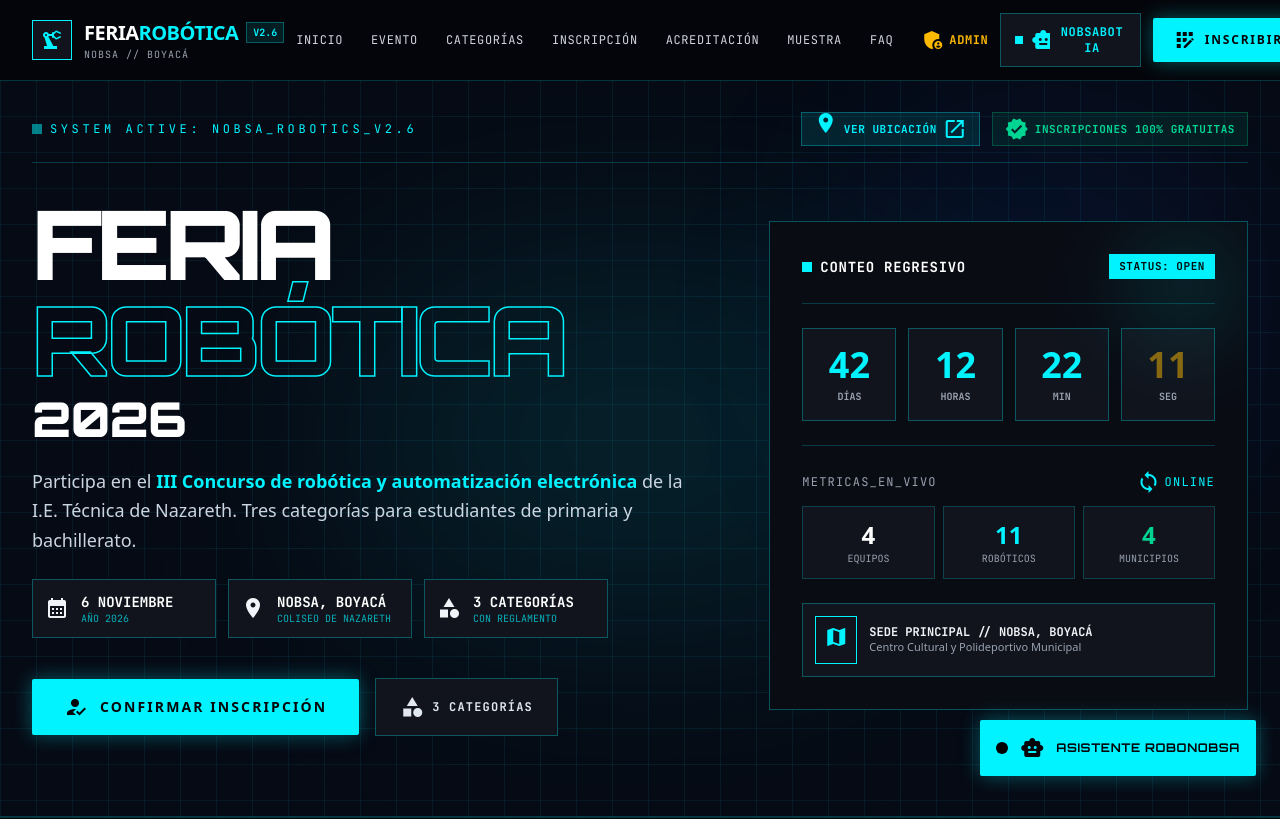
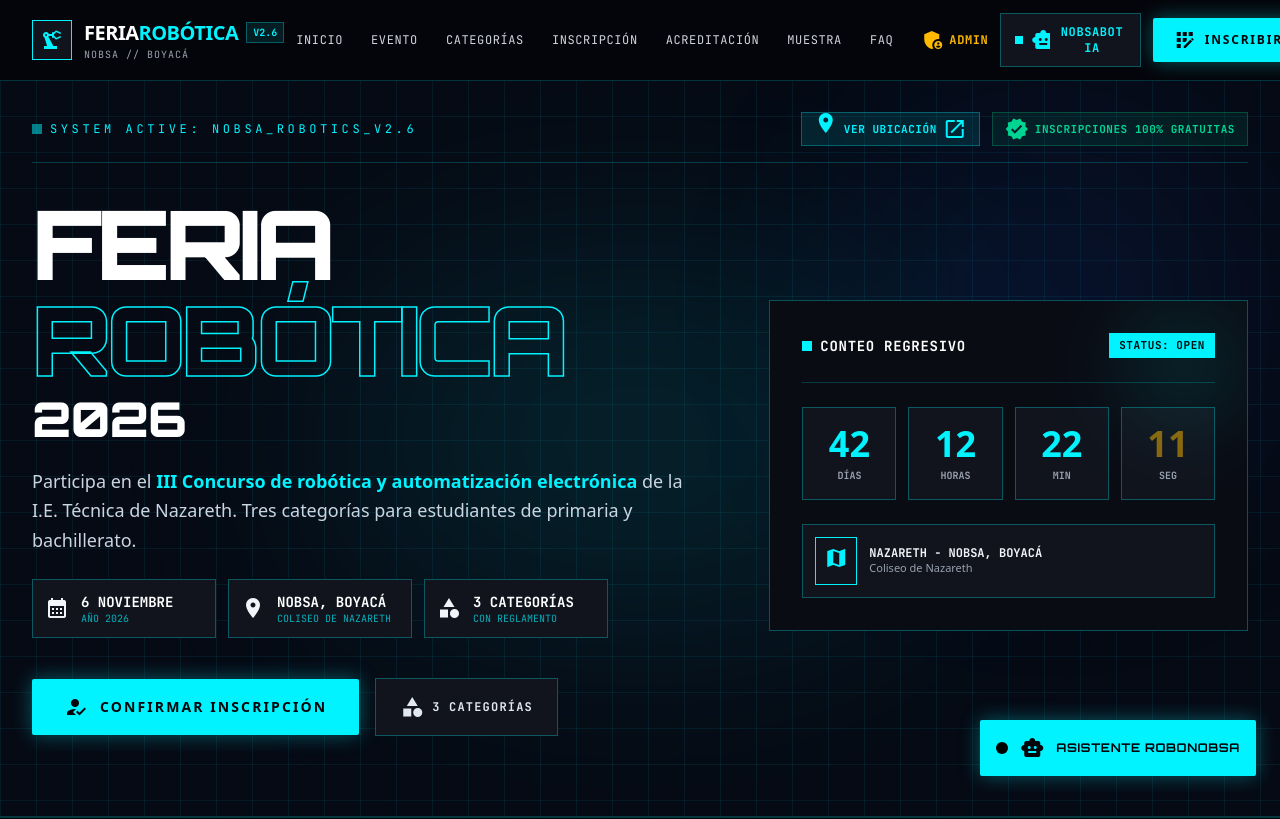
Before and after one commit to StevenRincon/feria-robotica, an Angular app: page / in a window 1280 px wide. Shown: the top 819 px of the page. Built offline with nearby package versions, Linux system fonts and the light colour scheme.

Commit message:
Cambio: Metricas y ubicacion

```diff
--- a/src/app/components/hero/hero.ts
+++ b/src/app/components/hero/hero.ts
@@ -143,31 +143,7 @@ interface TimeRemaining {
               </div>
 
               <!-- Live Registration Metrics Summary -->
-              <div class="mt-6 pt-6 border-t border-[#00f3ff]/20 space-y-3">
-                <div class="text-xs font-mono uppercase tracking-widest text-gray-400 flex items-center justify-between">
-                  <span>METRICAS_EN_VIVO</span>
-                  <span class="text-[#00f3ff] flex items-center gap-1">
-                    <mat-icon class="text-sm">sync</mat-icon> ONLINE
-                  </span>
-                </div>
 
-                <div class="grid grid-cols-3 gap-2 text-center">
-                  <div class="p-3 bg-[#11141d] border border-[#00f3ff]/20">
-                    <div class="font-black text-2xl text-white">{{ stats()?.totalTeams || 4 }}</div>
-                    <div class="text-[10px] font-mono text-gray-400 uppercase">Equipos</div>
-                  </div>
-
-                  <div class="p-3 bg-[#11141d] border border-[#00f3ff]/20">
-                    <div class="font-black text-2xl text-[#00f3ff]">{{ stats()?.totalParticipants || 11 }}</div>
-                    <div class="text-[10px] font-mono text-gray-400 uppercase">Robóticos</div>
-                  </div>
-
-                  <div class="p-3 bg-[#11141d] border border-[#00f3ff]/20">
-                    <div class="font-black text-2xl text-emerald-400">{{ stats()?.totalMunicipalities || 4 }}</div>
-                    <div class="text-[10px] font-mono text-gray-400 uppercase">Municipios</div>
-                  </div>
-                </div>
-              </div>
 
               <!-- Location Banner -->
               <div class="mt-6 p-3 bg-[#11141d] border border-[#00f3ff]/30 flex items-center gap-3">
@@ -175,8 +151,8 @@ interface TimeRemaining {
                   <mat-icon class="text-lg">map</mat-icon>
                 </div>
                 <div class="text-xs">
-                  <div class="font-bold text-slate-100 uppercase font-mono">SEDE PRINCIPAL // NOBSA, BOYACÁ</div>
-                  <div class="text-gray-400 text-[11px]">Centro Cultural y Polideportivo Municipal</div>
+                  <div class="font-bold text-slate-100 uppercase font-mono">NAZARETH - NOBSA, BOYACÁ</div>
+                  <div class="text-gray-400 text-[11px]">Coliseo de Nazareth</div>
                 </div>
               </div>
 
```
